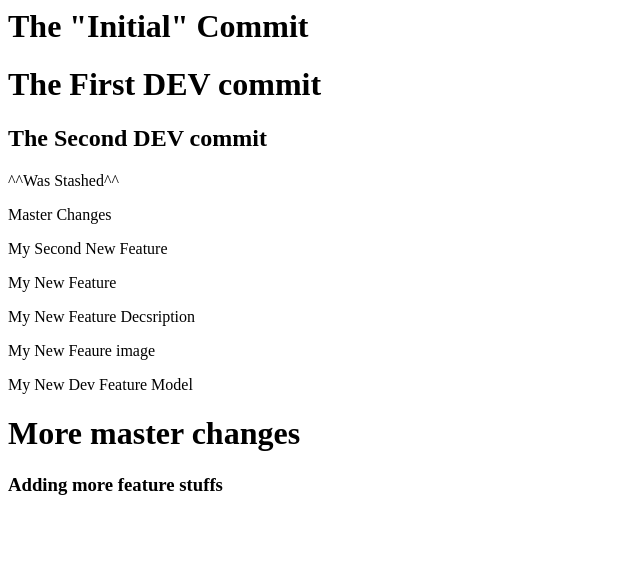
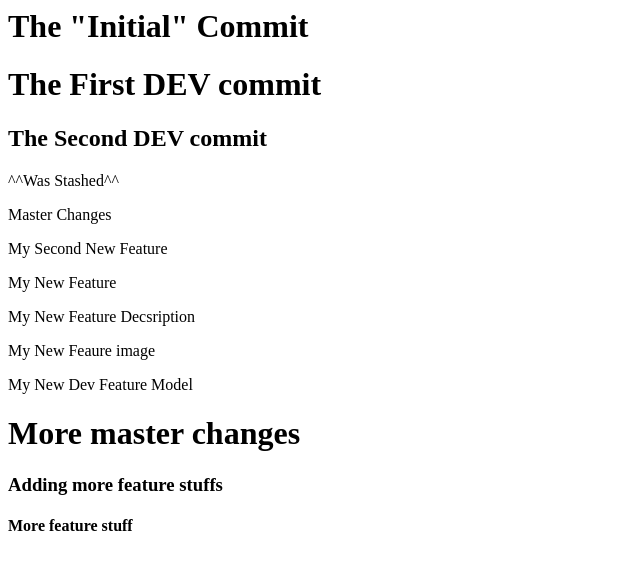
Before and after one commit to lucasbaze/Git-Testing, a plain HTML site: page index.html in a window 1280 px wide. Shown: the whole page, without its empty margins (0-640 px from the left). Drawn offline with Linux system fonts and the light colour scheme.

Commit message:
added new feature stuff

```diff
--- a/index.html
+++ b/index.html
@@ -17,3 +17,4 @@
 <h1>More master changes</h1>
 
 <h3>Adding more feature stuffs</h3>
+<h4>More feature stuff</h4>
```
